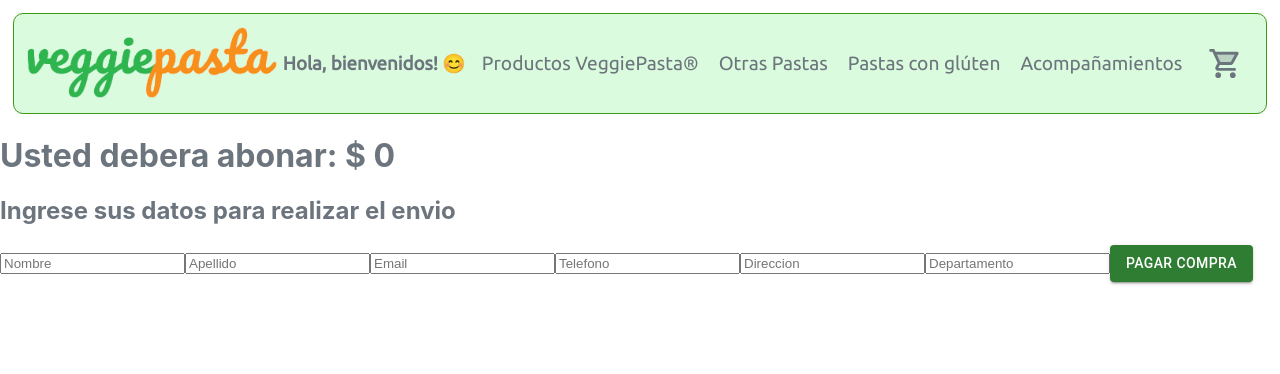
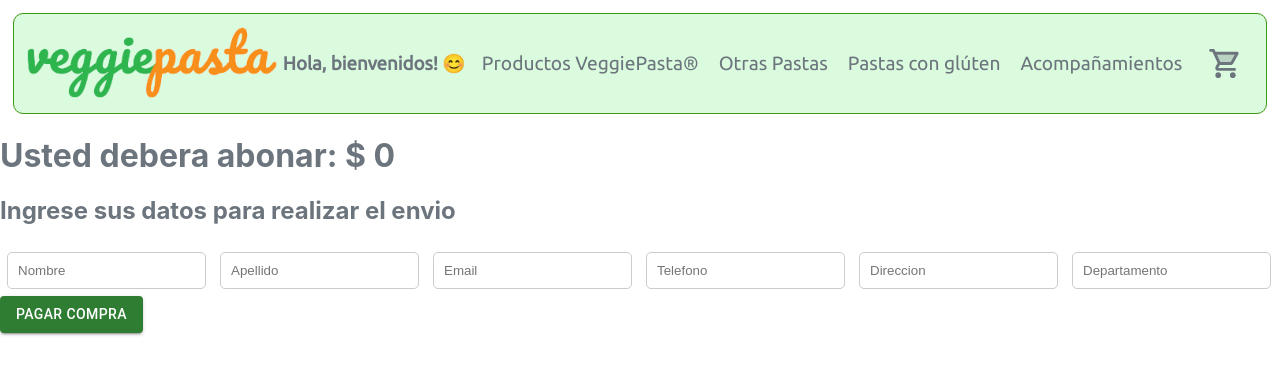
Before and after one commit to doblevedoska/veggiepasta-ecommerce, a React (Create React App) app: page /form in a window 1280 px wide. Shown: the top 374 px of the page. Built offline with nearby package versions, Linux system fonts and the light colour scheme.

Commit message:
Entrega Final

```diff
--- a/src/Containers/CartView/SalesForm/SalesForm.js
+++ b/src/Containers/CartView/SalesForm/SalesForm.js
@@ -4,6 +4,7 @@ import { db } from "../../../firebase/firebase";
 import { useCartContext } from "../../../Context/CartContext";
 import Swal from 'sweetalert2';
 import Button from '@mui/material/Button';
+
 
 
 export const SalesForm = () => {
@@ -51,37 +52,37 @@ return (
     <h2>Ingrese sus datos para realizar el envio</h2>
     <div>
         <form>
-        <input
+        <input style={styles.input}
             name="name"
             type="name"
             placeholder="Nombre"
             onChange={handleOnChange}
         />
-        <input
+        <input style={styles.input}
             name="surname"
             type="family-name"
             placeholder="Apellido"
             onChange={handleOnChange}
         />
-        <input
+        <input style={styles.input}
             name="email"
             type="email"
             placeholder="Email"
             onChange={handleOnChange}
         />
-        <input
+        <input style={styles.input}
             name="phone"
             type="tel"
             placeholder="Telefono"
             onChange={handleOnChange}
         />
-        <input
+        <input style={styles.input}
             name="adress"
             type="street-address"
             placeholder="Direccion"
             onChange={handleOnChange}
         />
-        <input
+        <input style={styles.input}
             name="flat"
             type="text"
             placeholder="Departamento"
@@ -93,3 +94,13 @@ return (
     </>
 );
 };
+
+const styles ={
+    input:{
+        margin: '7px',
+        padding: '10px',
+        borderRadius: '5px',
+        border: 'solid 1px #cccccc'
+
+    }
+}
```
